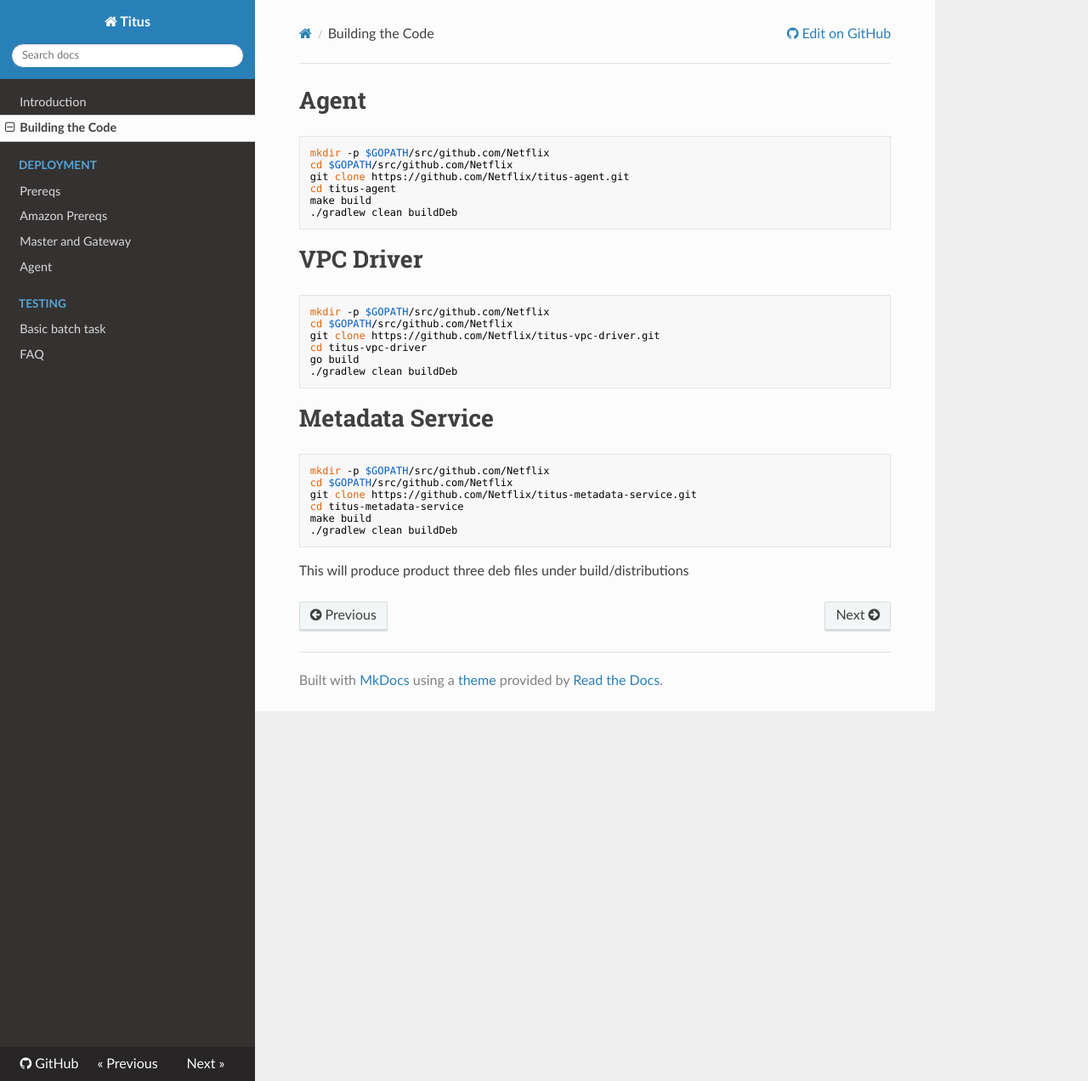
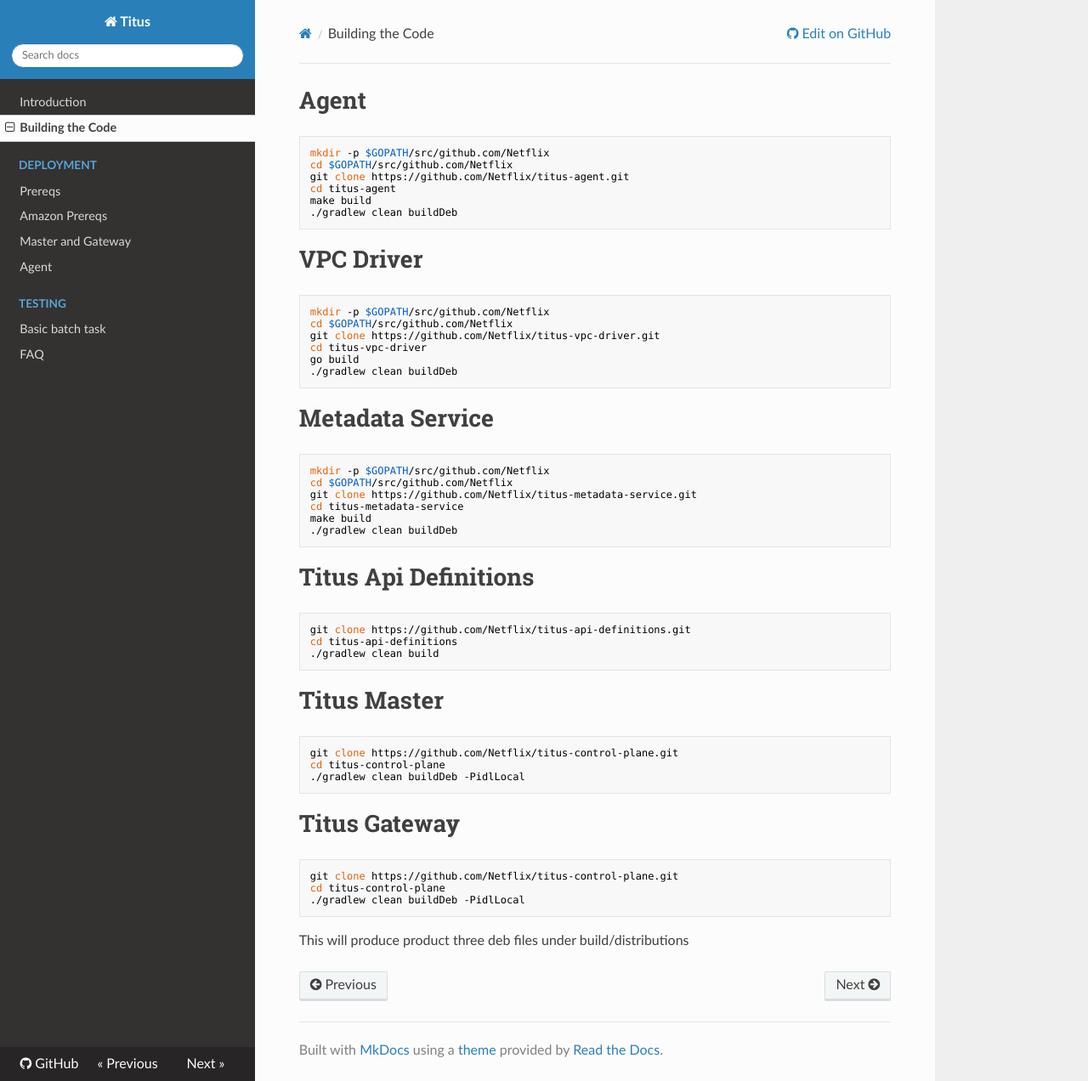
Before and after one commit to Netflix/titus, an MkDocs documentation site: the page built from docs/docs/build.md, in a window 1280 px wide and 1272 px high. Shown: the whole window at 85% size. Built offline with MkDocs 1.6.1, drawn with Linux system fonts in a browser that asks for light colours; nearby versions of some CDN libraries; old or Windows-style settings are respelled for this version of MkDocs.

Commit message:
Update build.md

````diff
--- a/docs/docs/build.md
+++ b/docs/docs/build.md
@@ -29,4 +29,25 @@
 ./gradlew clean buildDeb
 ```
 
+# Titus Api Definitions
+```
+git clone https://github.com/Netflix/titus-api-definitions.git
+cd titus-api-definitions
+./gradlew clean build
+```
+
+# Titus Master
+```
+git clone https://github.com/Netflix/titus-control-plane.git
+cd titus-control-plane
+./gradlew clean buildDeb -PidlLocal
+```
+
+# Titus Gateway
+```
+git clone https://github.com/Netflix/titus-control-plane.git
+cd titus-control-plane
+./gradlew clean buildDeb -PidlLocal
+```
+
 This will produce product three deb files under build/distributions
````
